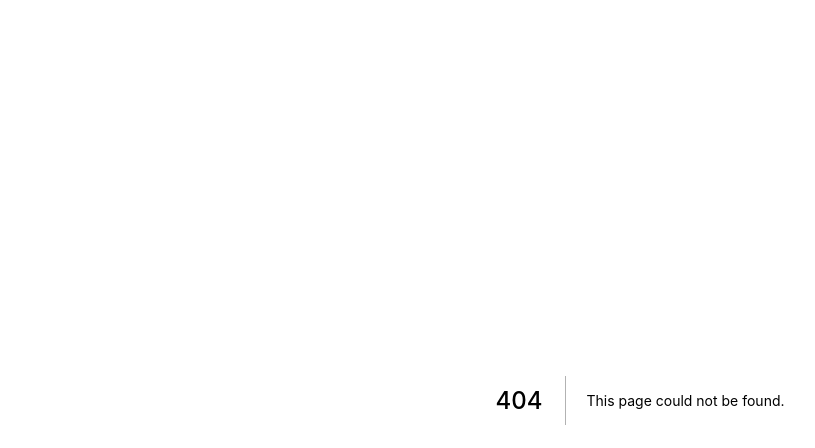
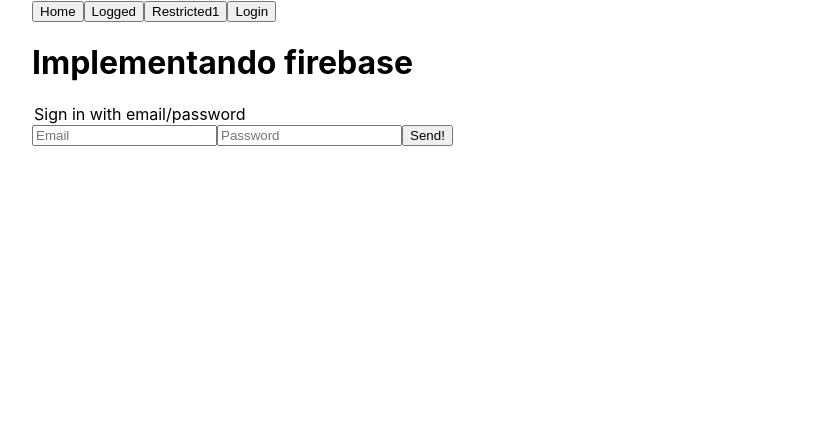
Before and after one commit to albertarques/firebase-auth-next-demo, a Next.js app: page /login in a window 1280 px wide. Before the commit this address had no page. Shown: the top 448 px of the page, without its empty margins (0-815 px from the left). Built offline with nearby package versions, Linux system fonts and the light colour scheme.

Commit message:
Firebase Auth in Next js

```diff
--- /dev/null
+++ b/components/Nav.js
@@ -0,0 +1,40 @@
+import styles from "../styles/Home.module.css";
+import Link from "next/link";
+import { auth } from "../pages/_app";
+
+function Nav() {
+  const user = auth.currentUser;
+
+  function isUserLogged(user) {
+    if (user) {
+      return (
+        <button>
+          <Link href={"/logout"}>LogOut</Link>
+        </button>
+      );
+    } else {
+      return (
+        <button>
+          <Link href={"/login"}>Login</Link>
+        </button>
+      );
+    }
+  }
+
+  return (
+    <div className={styles.container}>
+      <button>
+        <Link href={"/"}>Home</Link>
+      </button>
+      <button>
+        <Link href={"/logged"}>Logged</Link>
+      </button>
+      <button>
+        <Link href={"/restricted/restricted1"}>Restricted1</Link>
+      </button>
+      {isUserLogged(user)}
+    </div>
+  );
+}
+
+export default Nav;
--- /dev/null
+++ b/lib/firebase.js
@@ -0,0 +1,25 @@
+import { initializeApp } from "firebase/app";
+
+// Import the functions you need from the SDKs you need
+
+// TODO: Add SDKs for Firebase products that you want to use
+// https://firebase.google.com/docs/web/setup#available-libraries
+
+// Initialize Firebase
+const firebaseConfig = {
+  apiKey: "AIzaSyDZAqX_MlxYLf4CWSc0FoeyaF6Pwx_n3HY",
+
+  authDomain: "tesla-webclone-73930.firebaseapp.com",
+
+  projectId: "tesla-webclone-73930",
+
+  storageBucket: "tesla-webclone-73930.appspot.com",
+
+  messagingSenderId: "847032652667",
+
+  appId: "1:847032652667:web:ca044220c8b06d183823de",
+};
+
+const app = initializeApp(firebaseConfig);
+
+export { app };
--- a/package.json
+++ b/package.json
@@ -9,9 +9,11 @@
     "lint": "next lint"
   },
   "dependencies": {
+    "firebase": "^9.9.4",
     "next": "12.2.5",
     "react": "18.2.0",
-    "react-dom": "18.2.0"
+    "react-dom": "18.2.0",
+    "react-firebase-hooks": "^5.0.3"
   },
   "devDependencies": {
     "eslint": "8.23.0",
--- a/pages/_app.js
+++ b/pages/_app.js
@@ -1,7 +1,18 @@
-import '../styles/globals.css'
+import "../styles/globals.css";
+import { getAuth, onAuthStateChanged } from "firebase/auth";
+import Nav from "../components/Nav";
+import { app } from "../lib/firebase";
 
-function MyApp({ Component, pageProps }) {
-  return <Component {...pageProps} />
+const auth = getAuth(app);
+console.log(auth);
+
+export default function MyApp({ Component, pageProps }) {
+  return (
+    <>
+      <Nav />
+      <Component {...pageProps} />
+    </>
+  );
 }
 
-export default MyApp
+export { auth };
--- /dev/null
+++ b/pages/login.js
@@ -0,0 +1,54 @@
+import styles from "../styles/Home.module.css";
+import { useRouter } from "next/router";
+import { useState } from "react";
+import { signInWithEmailAndPassword } from "firebase/auth";
+import { auth } from "./_app";
+
+export default function LogIn() {
+  const [email, setEmail] = useState();
+  const [password, setPassword] = useState();
+
+  const { push } = useRouter();
+
+  const loginUser = async (e) => {
+    e.preventDefault();
+    try {
+      await signInWithEmailAndPassword(auth, email, password).then(
+        (userCredential) => {
+          // Signed in
+          // ...
+          push("/logged");
+        }
+      );
+    } catch (error) {
+      console.log(error.code);
+      console.log(error.message);
+    }
+  };
+
+  return (
+    <div className={styles.container}>
+      <h1>Implementando firebase</h1>
+      <form onSubmit={loginUser}>
+        <legend>Sign in with email/password</legend>
+        <input
+          id="email"
+          type="email"
+          name="email"
+          placeholder="Email"
+          onChange={(e) => setEmail(e.target.value)}
+          required
+        />
+        <input
+          id="password"
+          type="password"
+          name="password"
+          placeholder="Password"
+          onChange={(e) => setPassword(e.target.value)}
+          required
+        />
+        <button>Send!</button>
+      </form>
+    </div>
+  );
+}
```
Also changed, not shown: pages/500.js (added, +7 -0 lines), pages/index.js (+20 -63 lines), pages/logged.js (added, +22 -0 lines), pages/logout.js (added, +17 -0 lines), pages/restricted/restricted1.js (added, +25 -0 lines), 2 other files (tests, documents, lock files or other folders).
